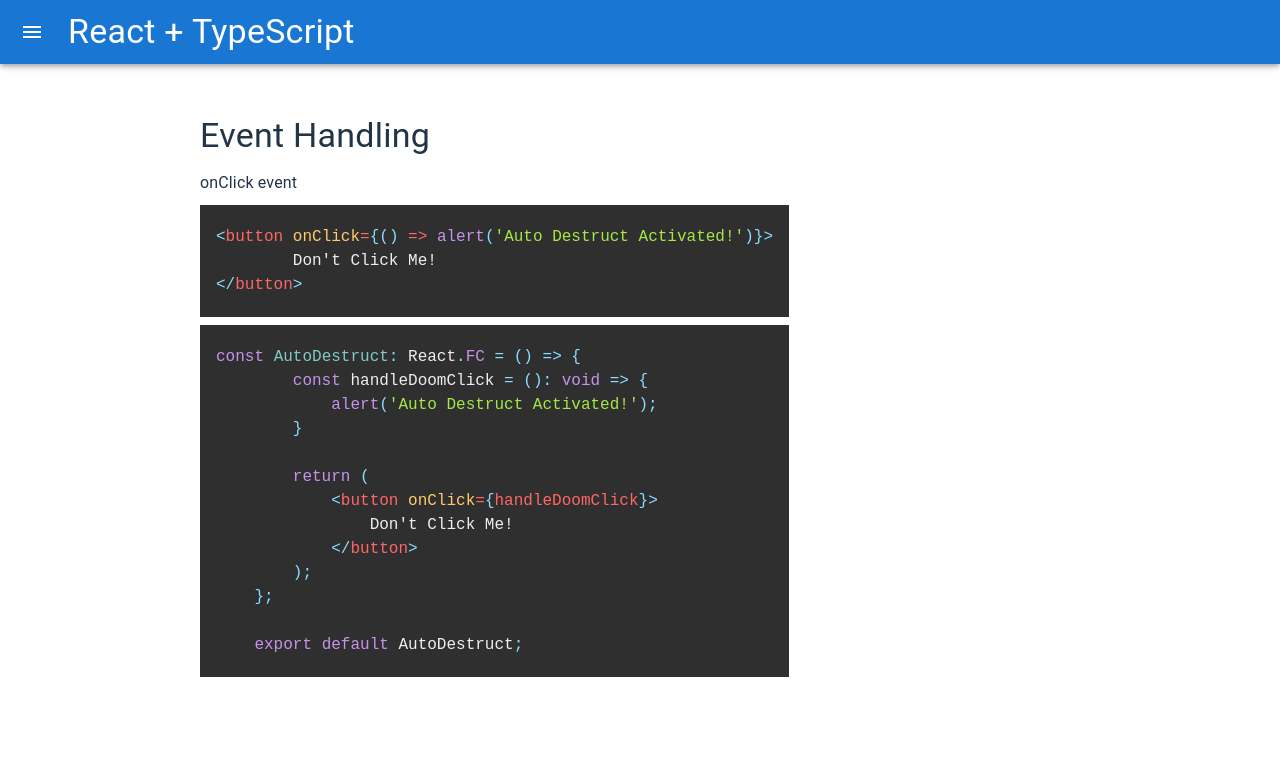
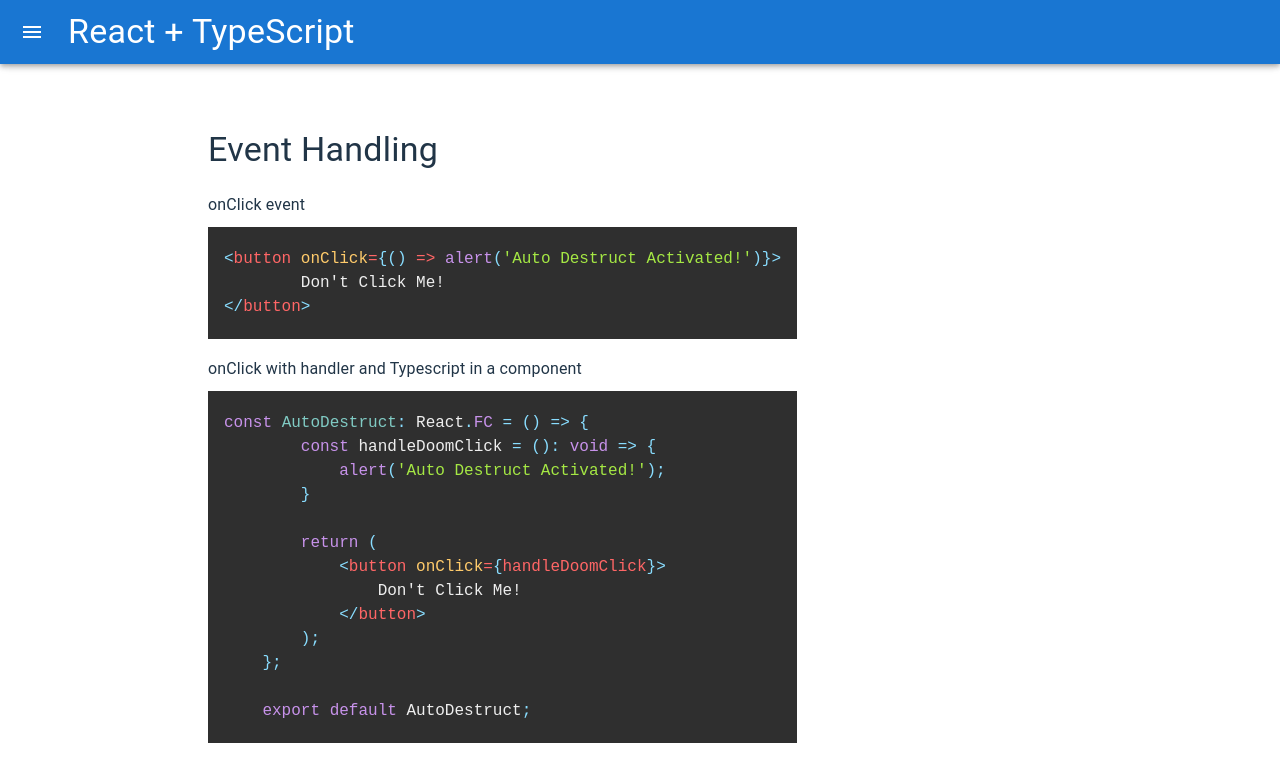
Before and after one commit to cjp0421/react-cheat-sheet, a React (Vite) app: page /event-handling in a window 1280 px wide. Shown: the top 782 px of the page. Built offline with nearby package versions, Linux system fonts and the light colour scheme.

Commit message:
added missing styling to rendering data, added same styling to event handling

```diff
--- a/src/pages/EventHandlingPage.tsx
+++ b/src/pages/EventHandlingPage.tsx
@@ -1,11 +1,12 @@
-import { Box, Typography } from '@mui/material';
+import { Box, Typography, useMediaQuery, useTheme } from '@mui/material';
 import { Prism as SyntaxHighlighter } from 'react-syntax-highlighter';
 import { materialDark } from 'react-syntax-highlighter/dist/esm/styles/prism'
 // import ModalTemplate from '../components/ModalTemplate'
 // import CustomDropdown from '../components/CustomDropdown'
 
 const EventHandlingPage: React.FC = () => {
-
+    const theme = useTheme();
+    const isSmallScreen = useMediaQuery(theme.breakpoints.down('md'));
     const simpleOnClickExample = `
     <button onClick={() => alert('Auto Destruct Activated!')}>
         Don't Click Me!
@@ -29,19 +30,29 @@ const EventHandlingPage: React.FC = () => {
     `;
 
     return (
-        <Box>
+        <Box sx={{
+            p: 1,
+            pt: 11,
+            maxWidth: `${isSmallScreen ? '97vw' : '80vw'}`,
+            display: 'flex',
+            flexDirection: 'column',
+            transition: 'max-width 0.3s'
+        }}>
             <Box>
                 <Typography variant='h4' gutterBottom>
                     Event Handling
                 </Typography>
             </Box>
             <Box>
-                <Typography variant='subtitle1'>
+                <Typography variant='subtitle1' sx={{ pt: 1 }}>
                     onClick event
                 </Typography>
                 <SyntaxHighlighter language='jsx' style={materialDark}>
                     {simpleOnClickExample.trim()}
                 </SyntaxHighlighter>
+                <Typography variant='subtitle1' sx={{ pt: 1 }}>
+                    onClick with handler and Typescript in a component
+                </Typography>
                 <SyntaxHighlighter language='jsx' style={materialDark}>
                     {onClickExampleWithHandlerTypeScript.trim()}
                 </SyntaxHighlighter>
--- a/src/pages/RenderingDataPage.tsx
+++ b/src/pages/RenderingDataPage.tsx
@@ -112,7 +112,7 @@ const RenderingDataPage: React.FC = () => {
             <SyntaxHighlighter language='jsx' style={materialDark}>
                 {filter.basicFilterAndMapExample}
             </SyntaxHighlighter>
-            <Typography>
+            <Typography variant='subtitle1' sx={{ pt: 1 }}>
                 .filter() and .map() with TypeScript
             </Typography>
             <SyntaxHighlighter language='jsx' style={materialDark}>
```
